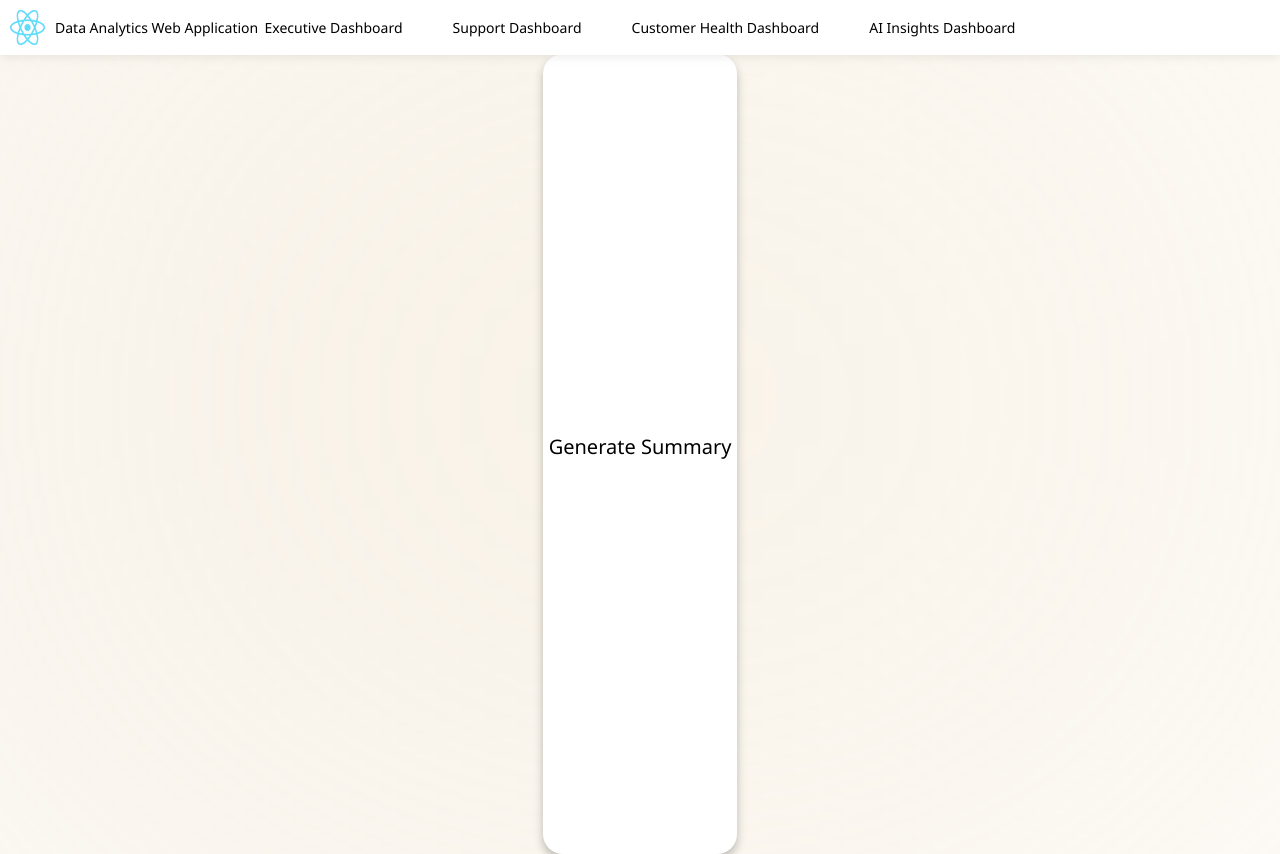
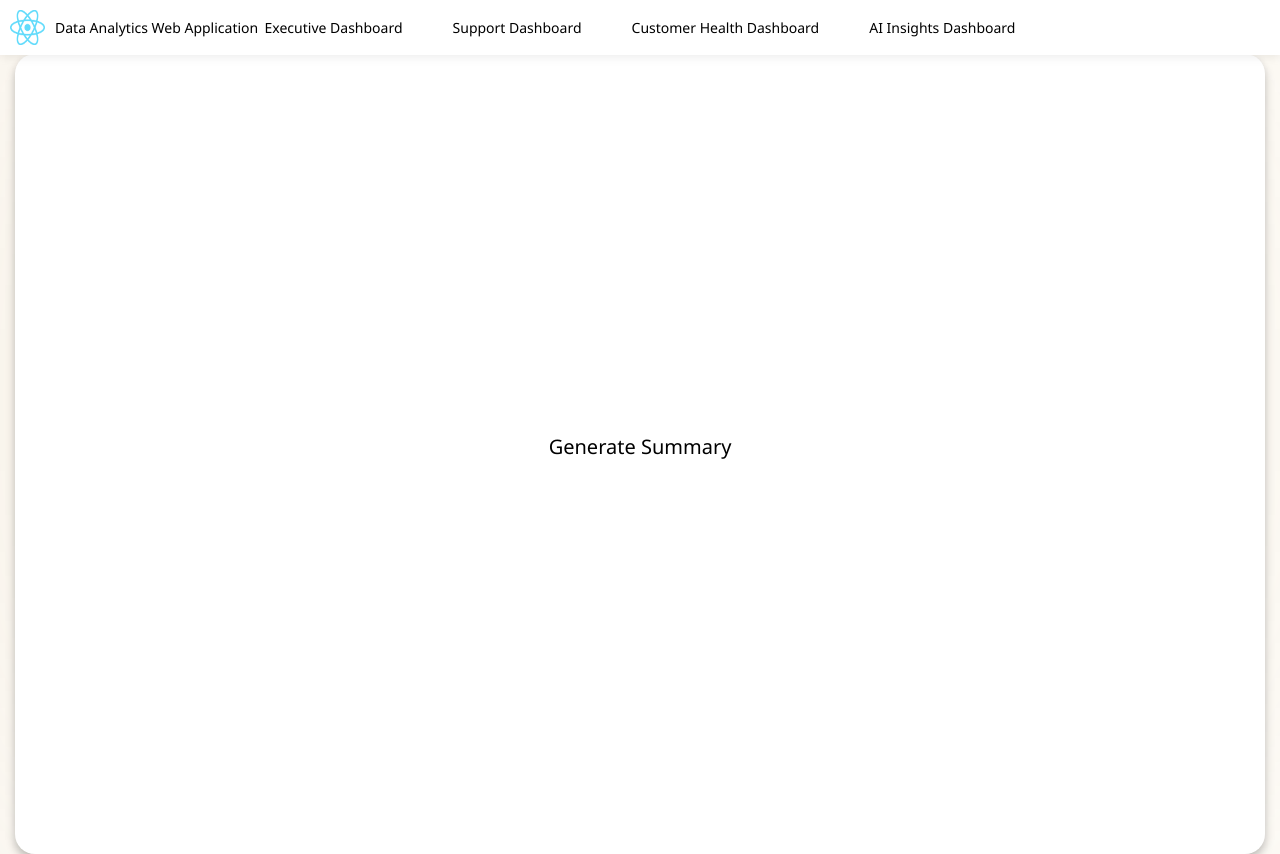
Before and after one commit to AnthonyKlimas/PowerBI-Web-Application, a React (Vite) app: page /insights in a window 1280 px wide. Built offline with nearby package versions, Linux system fonts and the light colour scheme.

Commit message:
fixed insights format for other devices

```diff
--- a/src/pages/Insights.jsx
+++ b/src/pages/Insights.jsx
@@ -51,7 +51,7 @@ function Insights()
 
     </motion.div>
 
-    <motion.div
+    <motion.div className= "motionWrapper"
         initial = {{opacity: 0, x: 200}}
         animate = {{opacity: 1, x: 0}}
         exit ={{opacity: 0, x: -200}}
--- a/src/style.css
+++ b/src/style.css
@@ -48,7 +48,7 @@ body
 {
     display: flex;
     flex-direction: column;
-
+    width: 100%;
     align-items: center;
 }
 
@@ -64,8 +64,11 @@ body
 {
     display: flex;
     flex-direction: column;
-    align-items: center;
+    align-items: stretch;
     justify-content: flex-start;
+    width: 100%;
+    max-width: 1150px;
+    height: auto;
 }
 
 .insightCard
@@ -86,6 +89,7 @@ body
     background-color: transparent;
     transition: .5s ease;
     cursor: pointer;
+    align-self: center;
 
 }
 
@@ -118,3 +122,10 @@ body
     background-color: rgb(17, 141, 255);
     width: 90%;
 }
+
+.motionWrapper
+{
+    display: flex;
+    justify-content: center;
+    width: 100%
+}
```
